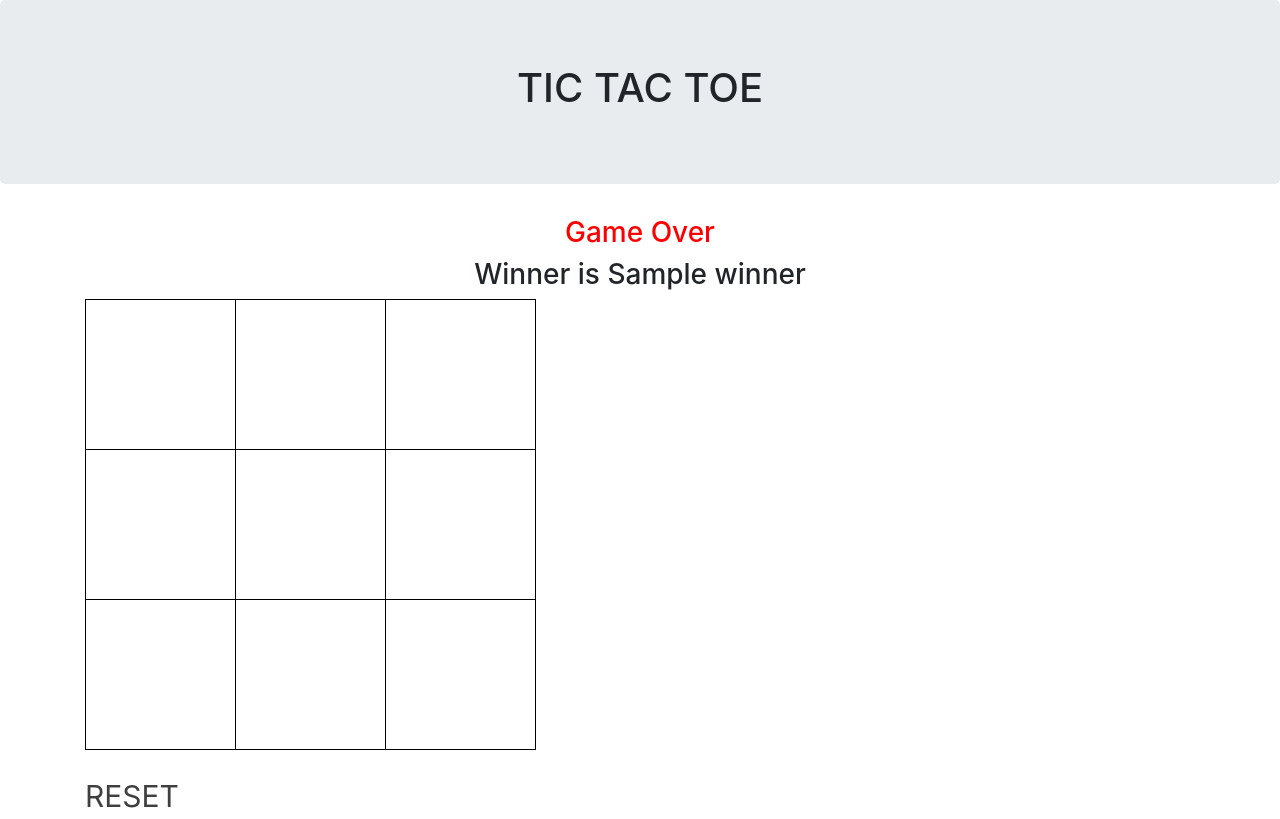
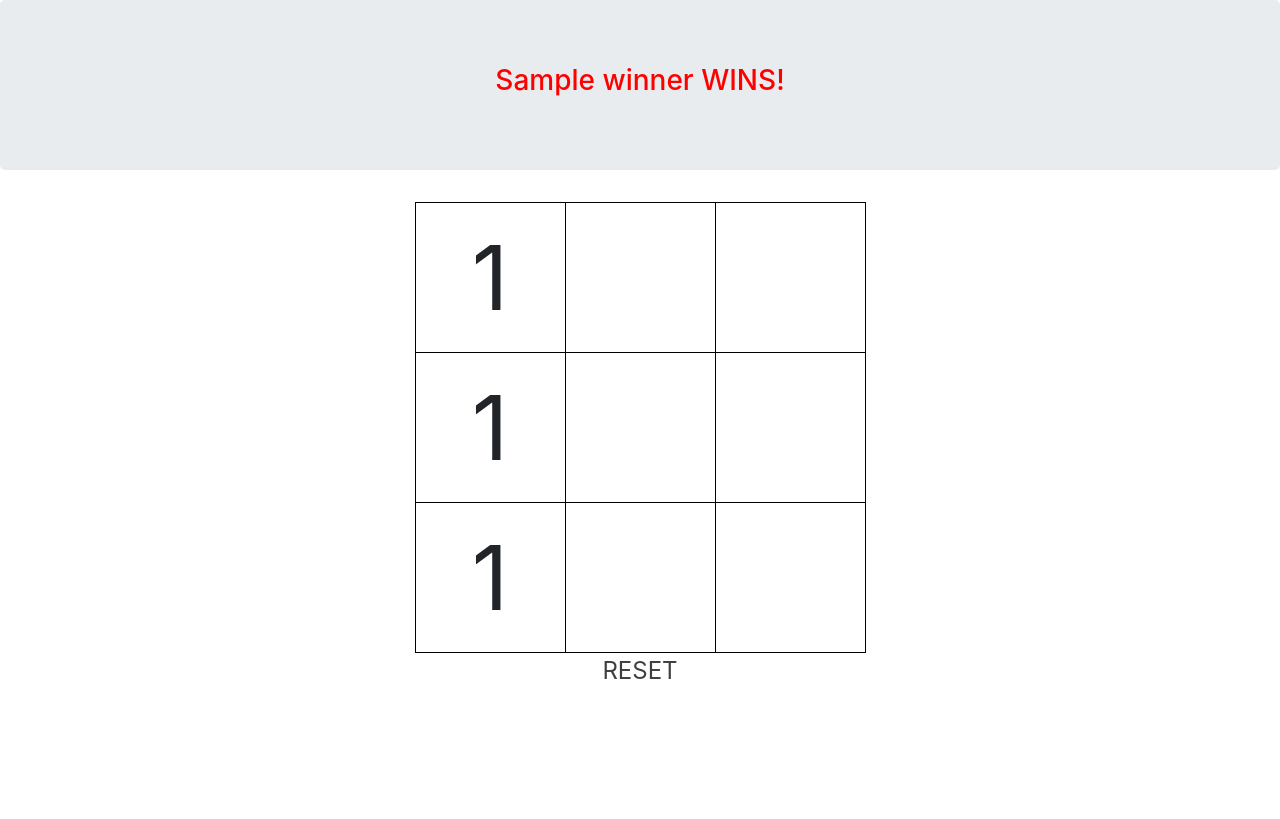
Before and after one commit to albieduffy/CS50FinalProject, a Flask app: template templates/game.html in a window 1280 px wide. After the commit the page ends 679 px from the top, so only its background shows below. Run offline with Flask 2, Linux system fonts and the light colour scheme; the template is opened without the code that fills it: most values are stand-ins (such as "Sample title", 1, 10 or a date in 2020); some libraries are stand-ins or nearby versions.

Commit message:
Update game.html

```diff
--- a/templates/game.html
+++ b/templates/game.html
@@ -24,48 +24,50 @@
                 width: 150px;
                 height: 150px;
                 text-align: center;
-                font-size: 30px;
+                font-size: 90px;
             }
             td > a {
-                font-size: 30px;
+                font-size: 90px;
                 color: white;
                 text-align: center;
+                text-decoration: none;
 
-            }
-            h3 {
-                text-align: center;
             }
             a {
                 text-align: center;
                 color: black;
-                font-size: 30px;
+                font-size: 24px;
                 opacity: 0.75;
+                text-decoration: none;
             }
             a:hover {
                 opacity: 0.5;
+                text-decoration: none;
+            }
+            a:link {
+                text-decoration: none;
             }
         </style>
     </head>
     <body>
         <div class="jumbotron text-center">
-        <h1>TIC TAC TOE</h1>
+            {% if winner == None %}
+                <h3>TIC TAC TOE</h3>
+            {% elif tie == True %}
+                <h3 style='color: red'>DRAW!</h3>
+            {%else%}
+                <h3 style='color: red'>{{winner}} WINS!</h3>
+            {% endif %}
+
         </div>
-    <div class="container">
-        {% if winner == None %}
-            <h3>{{turn}}</h3>
-        {%else%}
-            <h3 style='color: red'>Game Over</h3>
-            <h3>Winner is {{winner}}</h3>
-        {% endif %}
+        <div class="d-flex justify-content-center">
             <table>
                 {% for i in range(3) %}
                     <tr>
                         {% for j in range(3) %}
                             <td>
-                            {% if game[i][j] == "X" %}
-                                <p>X</p>
-                            {% elif game[i][j] == "O" %}
-                                <p>O</p>
+                                {% if game[i][j] %}
+                                    {{ game[i][j] }}
                                 {% else %}
                                     {% if winner != None %}
                                     {% else %}
@@ -77,8 +79,9 @@
                     </tr>
                 {% endfor %}
             </table>
-            <br>
-            <a href="{{  url_for('reset')  }}">RESET</button>
+        </div>
+        <div class="d-flex justify-content-center">
+            <a href="{{  url_for('reset')  }}" >RESET</button>
         </div>
     </body>
 </html>
```
Lines whose indentation alone changed are shown as unchanged.
